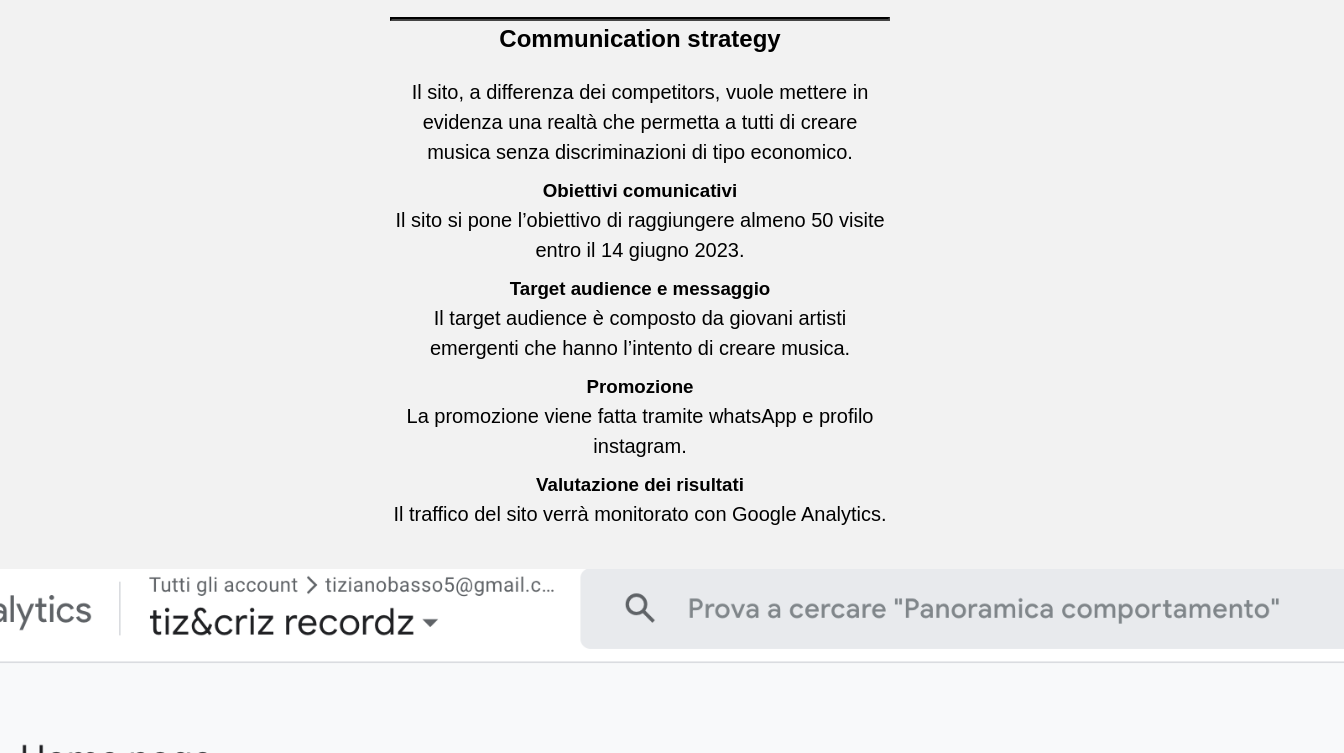
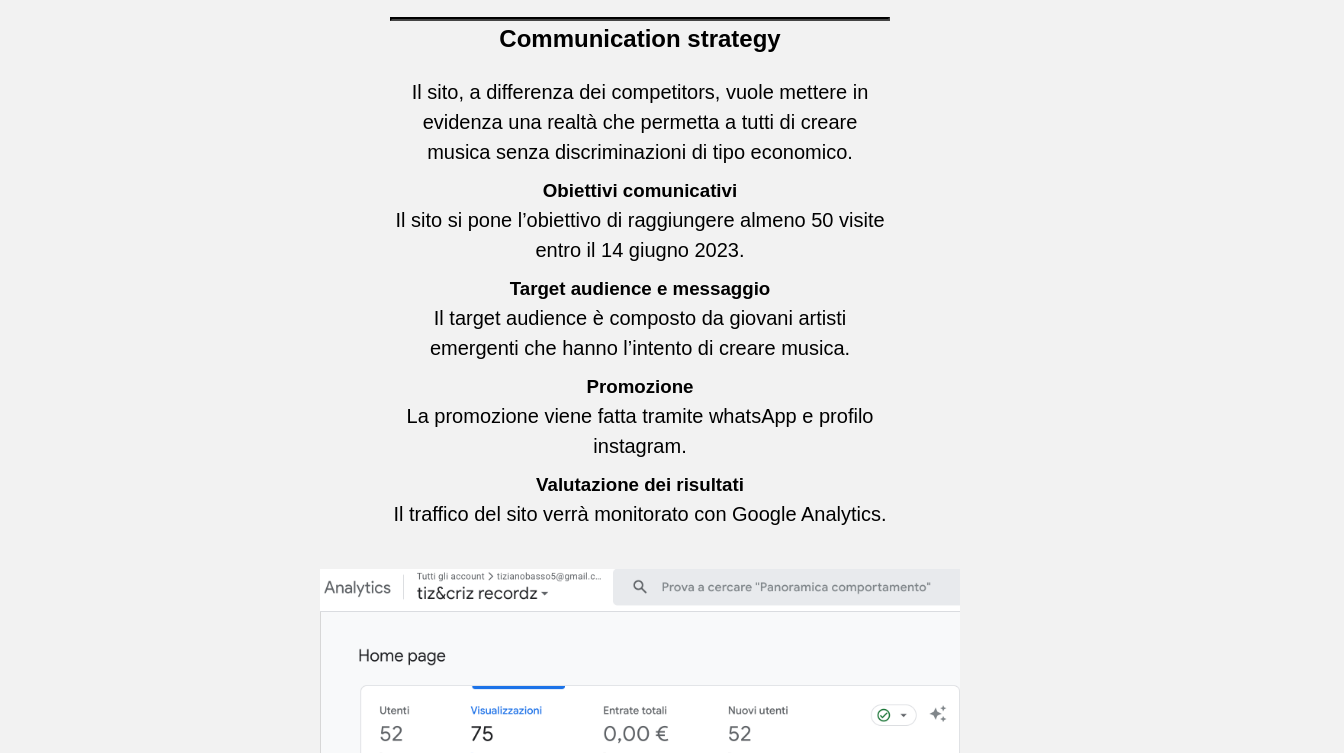
Before and after one commit to tizianobasso/sito-informatica-umanistica, a plain HTML site: page documentazione.html in a window 1280 px wide. Shown: the part 2047-2800 px from the top of the page, 1344 px wide, since content can reach past the window. Drawn offline with Linux system fonts and the light colour scheme.

Commit message:
Update documentazione.html

```diff
--- a/documentazione.html
+++ b/documentazione.html
@@ -62,7 +62,7 @@
     <p>Il traffico del sito verrà monitorato con Google Analytics.</p>
   </div>
   <div class="lay-image">
-  <img src="imgs/analyt.png" style="width: 110%; height: auto;">
+  <img src="imgs/analyt.png" style="width: 50%; height: auto;">
        </div>
   <footer>
     <p>Sito realizzato da Basso Tiziano.</p>
```
